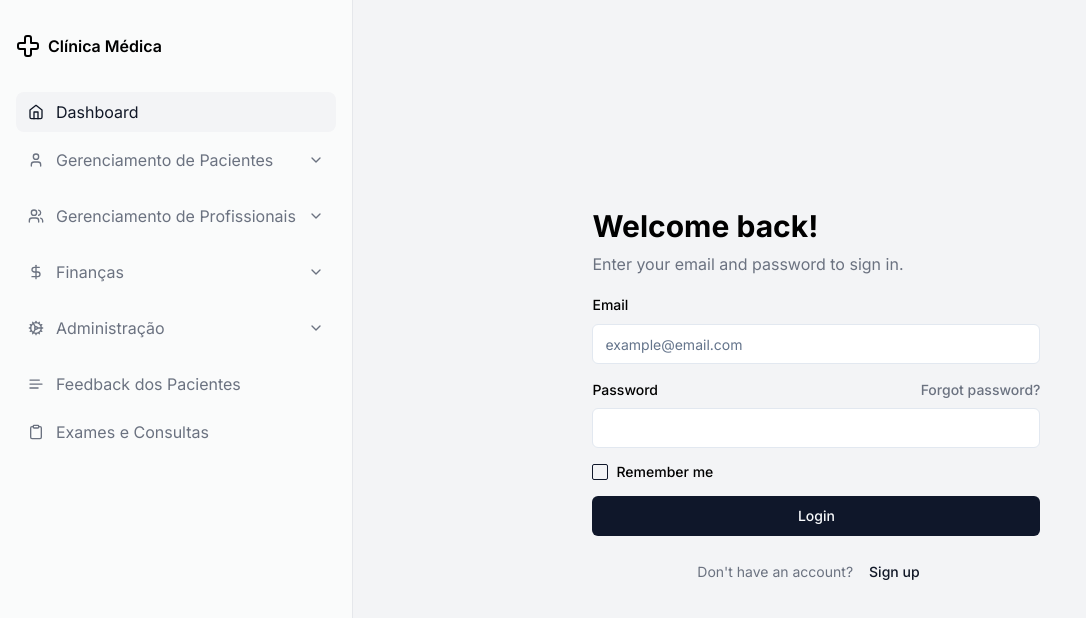
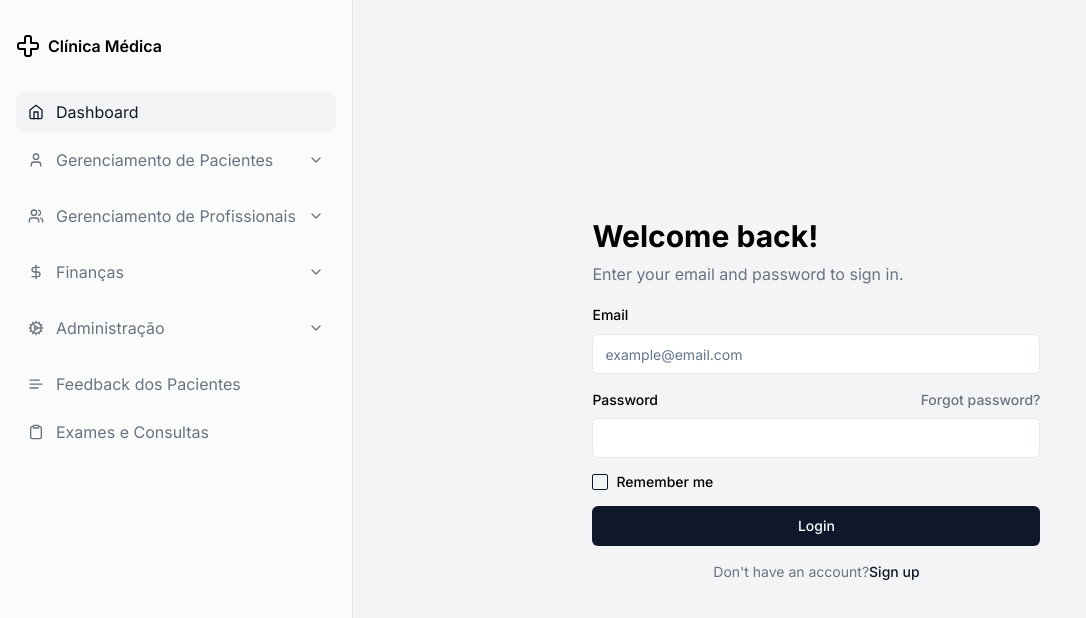
Before and after one commit to ghenriquec/clinic-management-system, a Next.js app: page /auth/login in a window 1280 px wide. Shown: the top 618 px of the page, without its empty margins (0-1086 px from the left). Built offline with nearby package versions, Linux system fonts and the light colour scheme.

Commit message:
fix: correct auth navigation and JSX escaping in login prototype

```diff
--- a/src/app/auth/login/page.tsx
+++ b/src/app/auth/login/page.tsx
@@ -1,4 +1,3 @@
-import Image from "next/image";
 import { Label } from "@/components/ui/label"
 import { Input } from "@/components/ui/input"
 import Link from "next/link"
@@ -25,7 +24,7 @@ export default function Page() {
                 <Label htmlFor="password">Password</Label>
                 <Link
                   className="text-sm font-medium text-gray-500 hover:text-gray-900 dark:text-gray-400 dark:hover:text-gray-50"
-                  href="#"
+                  href="/auth/forgot-password"
                 >
                   Forgot password?
                 </Link>
@@ -40,10 +39,10 @@ export default function Page() {
               Login
             </Button>
             <div className="text-center text-sm text-gray-500 dark:text-gray-400">
-              Don't have an account?
-              <Button className="font-medium text-gray-900 hover:underline dark:text-gray-50" variant="link">
+              Don&apos;t have an account?
+              <Link className="font-medium text-gray-900 hover:underline dark:text-gray-50" href="/auth/register">
                 Sign up
-              </Button>
+              </Link>
             </div>
           </form>
         </div>
```
